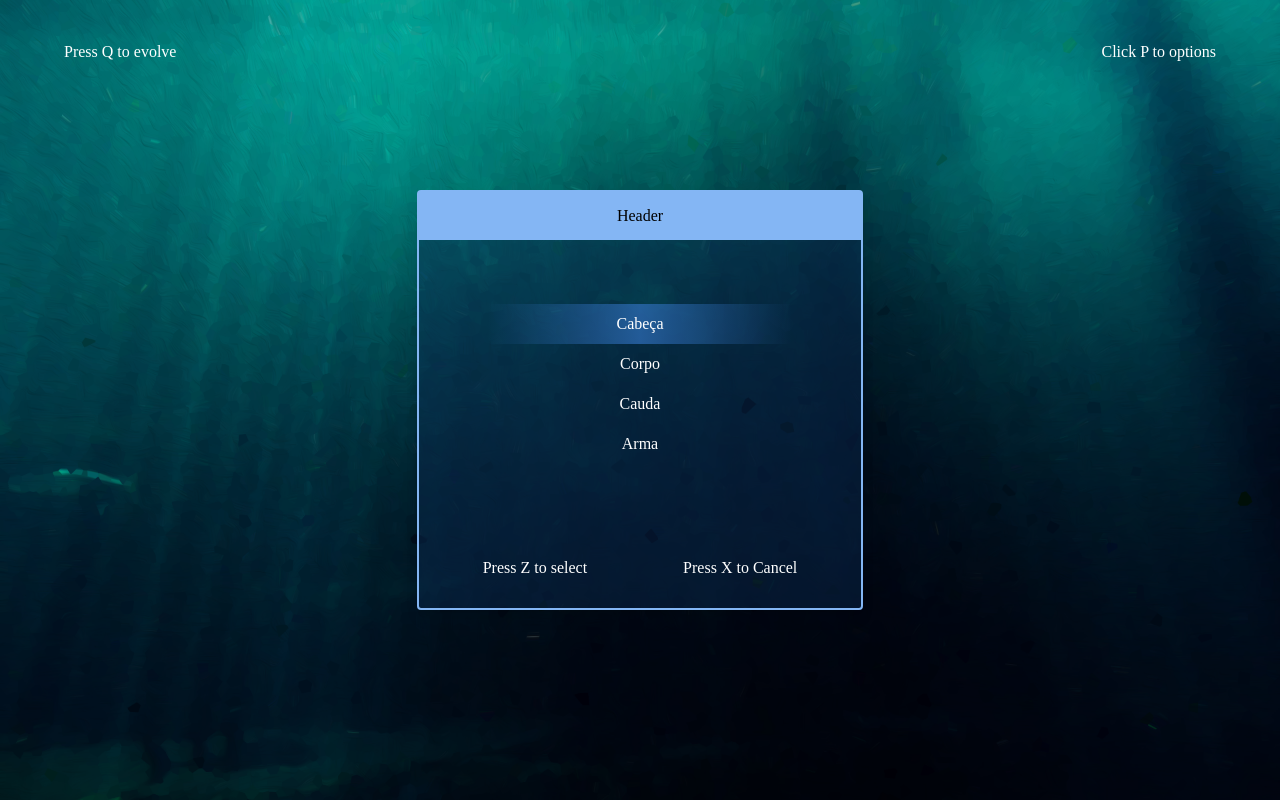
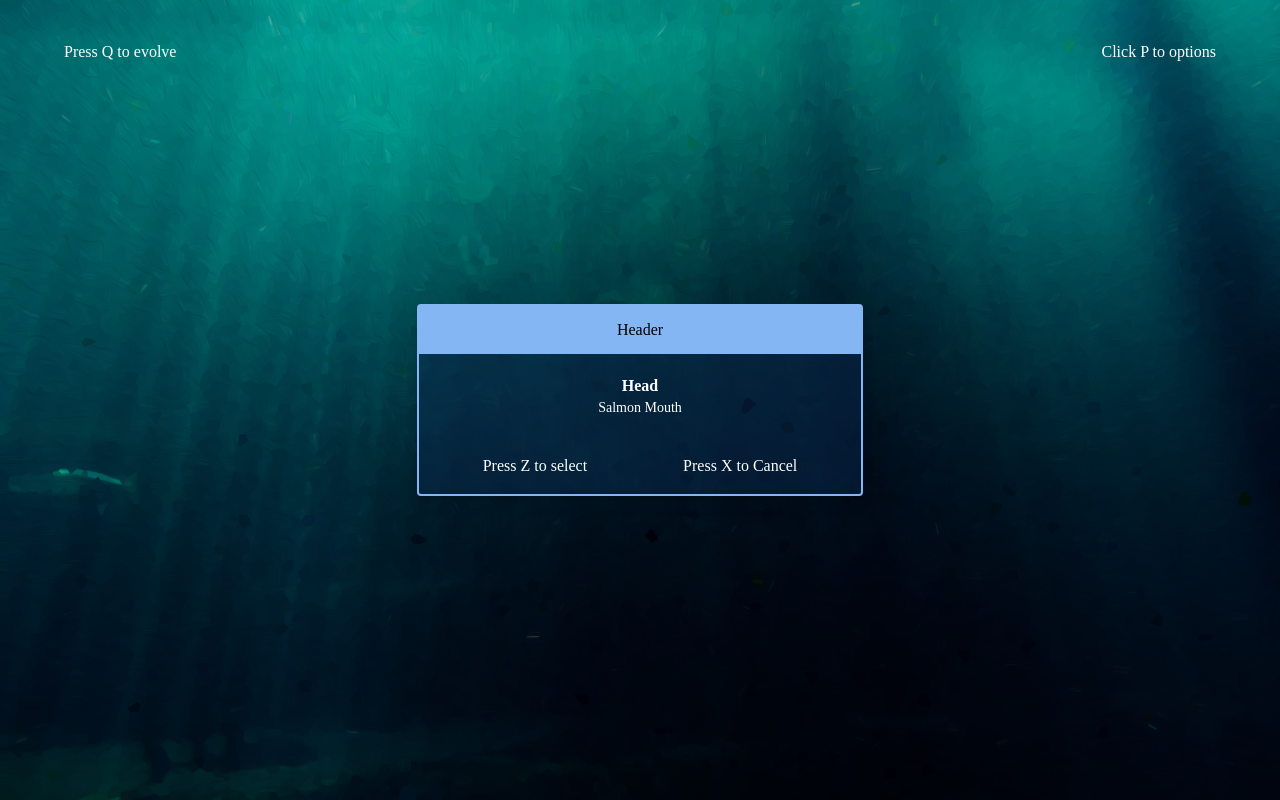
Before and after one commit to TiagoOliveiraGomes/Evyr, a React (Vite) app: page / in a window 1280 px wide. Built offline with nearby package versions, Linux system fonts and the light colour scheme; a web font is replaced by a local one.

Commit message:
header select parts

```diff
--- a/src/components/commons/blueContainer/index.tsx
+++ b/src/components/commons/blueContainer/index.tsx
@@ -12,8 +12,12 @@ export function BlueContainer({children}: BlueContainerProps) {
         <header>
             Header
         </header>
-        <main>
-            {children}
+        <main className='BlueContainer-content'>
+            {/* {children} */}
+            <header>
+                <h1>Head</h1>
+                <h3>Salmon Mouth</h3>
+            </header>
         </main>
         <footer>
             <h3>Press Z to select</h3>
--- a/src/components/commons/blueContainer/styles.css
+++ b/src/components/commons/blueContainer/styles.css
@@ -15,7 +15,7 @@
     p-0
 }
 
-.BlueContainer-Container header {
+.BlueContainer-Container > header {
     @apply
     flex
     py-3
@@ -25,12 +25,27 @@
     text-black
     flex-grow-0
 }
+.BlueContainer-content > header {
+    @apply
+    flex
+    flex-col
+    justify-start
+    items-center
+    py-5
+}
+.BlueContainer-content > header > h1 {
+    @apply
+    font-bold
+}
+.BlueContainer-content > header > h3 {
+    @apply
+    text-sm
+}
 
-.BlueContainer-Container main {
+.BlueContainer-Container main ul {
     @apply
     py-16
 }
-
 .BlueContainer-Container main ul li {
     @apply
     flex
@@ -45,6 +60,6 @@
     w-full
     justify-between
     px-16
-    py-7
+    py-4
     gap-x-24
 }
```
